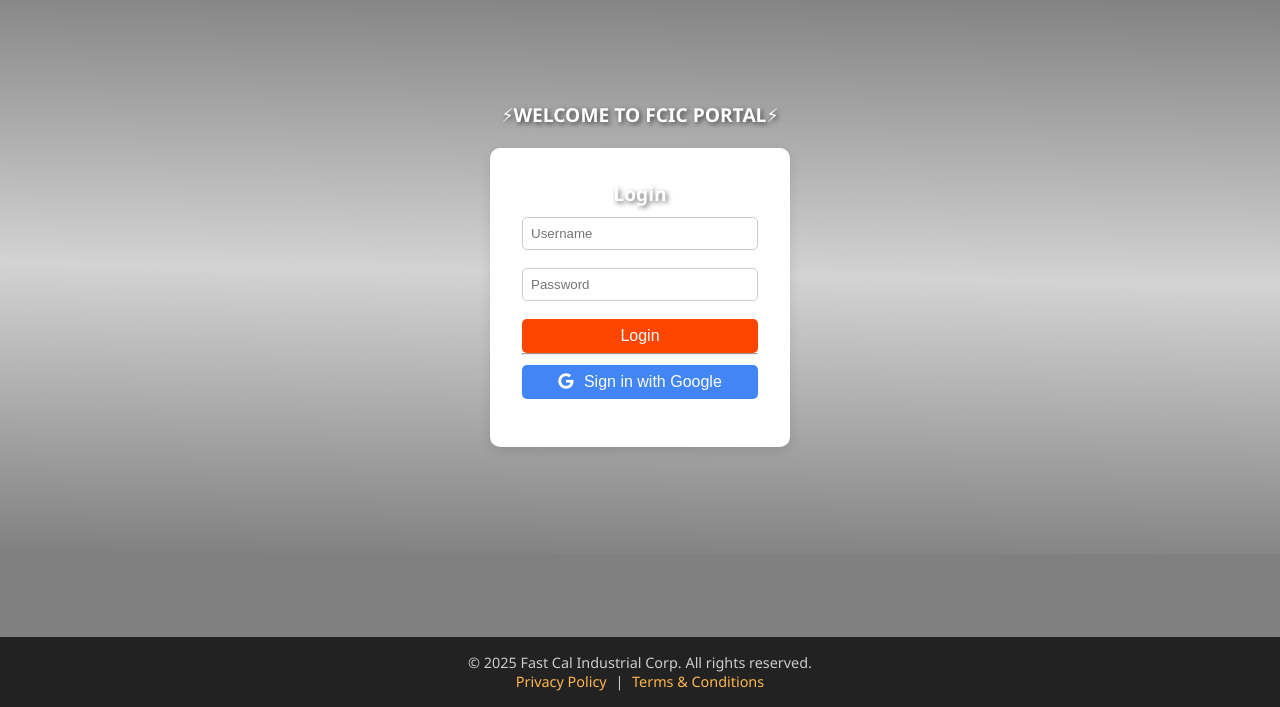
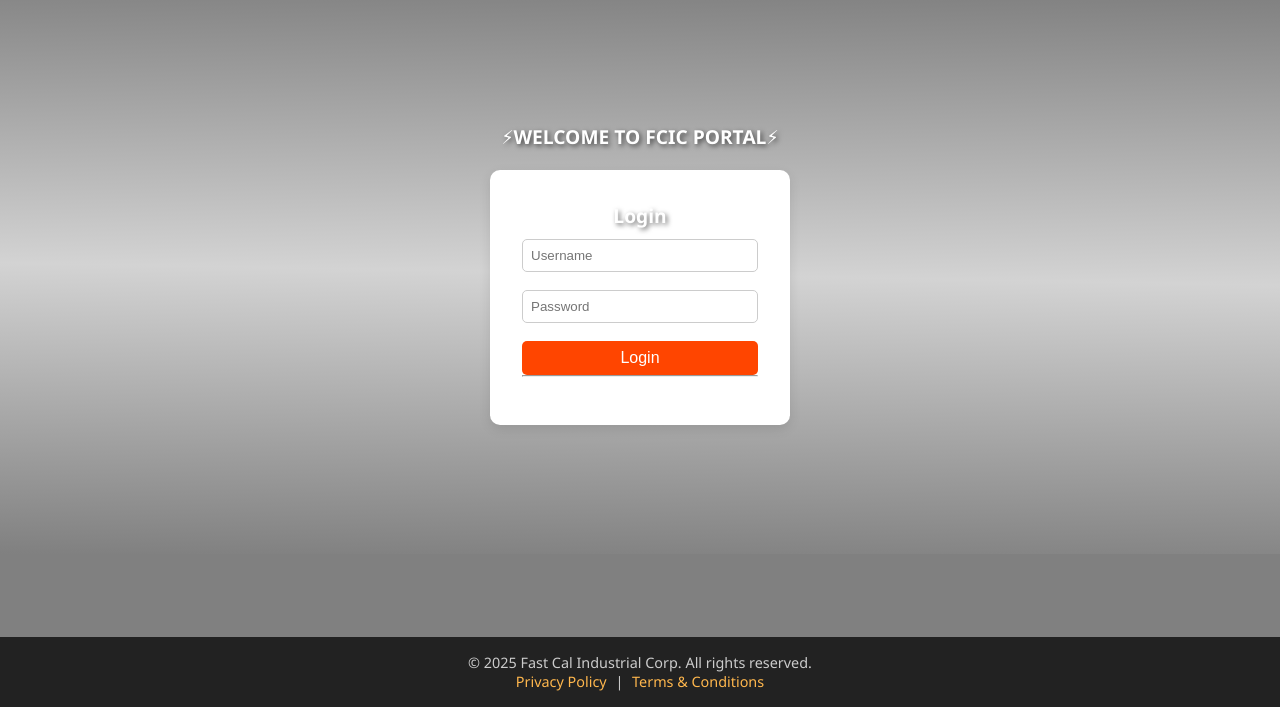
Before and after one commit to Fastcal19/client-site, a plain HTML site: page index.html in a window 1280 px wide. Shown: the part 93-800 px from the top of the page. Drawn offline with Linux system fonts and the light colour scheme.

Commit message:
Update index.html

```diff
--- a/index.html
+++ b/index.html
@@ -212,8 +212,6 @@ footer a:hover { color: #fff; }
       <input id="password" type="password" placeholder="Password"><br>
       <button class="manual-btn" onclick="manualLogin()">Login</button>
       <hr>
-      <button class="gmail-btn" onclick="gmailLogin()">
-        <i class="fab fa-google"></i> Sign in with Google
       </button>
       <p id="loginStatus"></p>
     </div>
```
